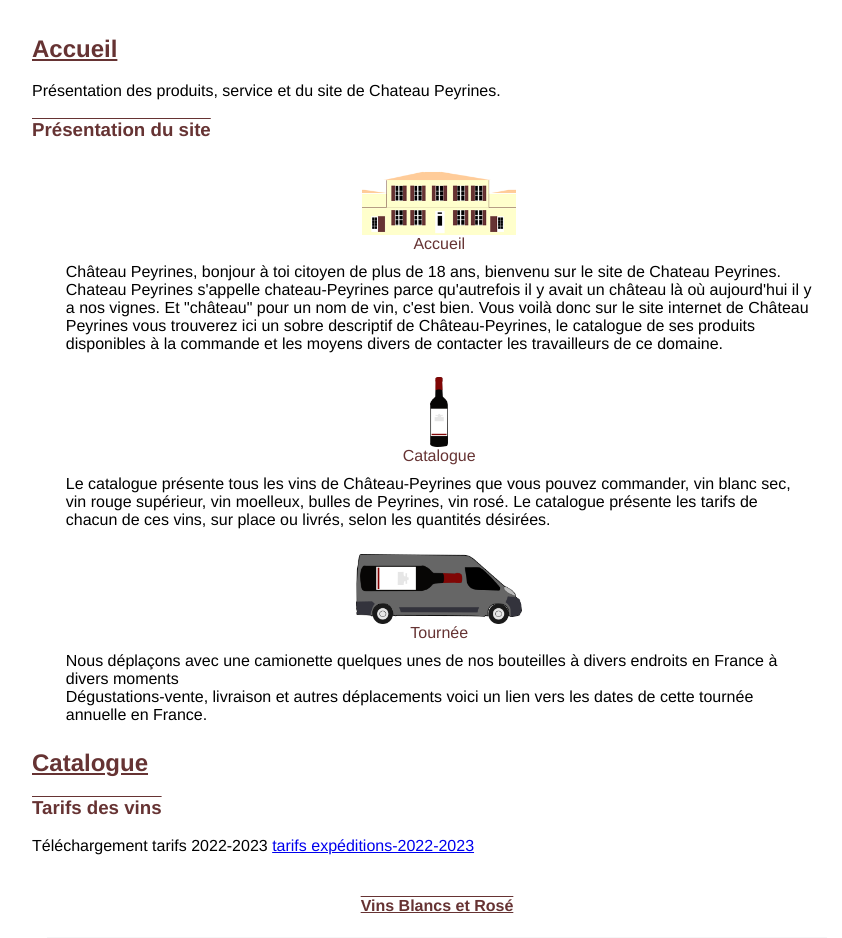
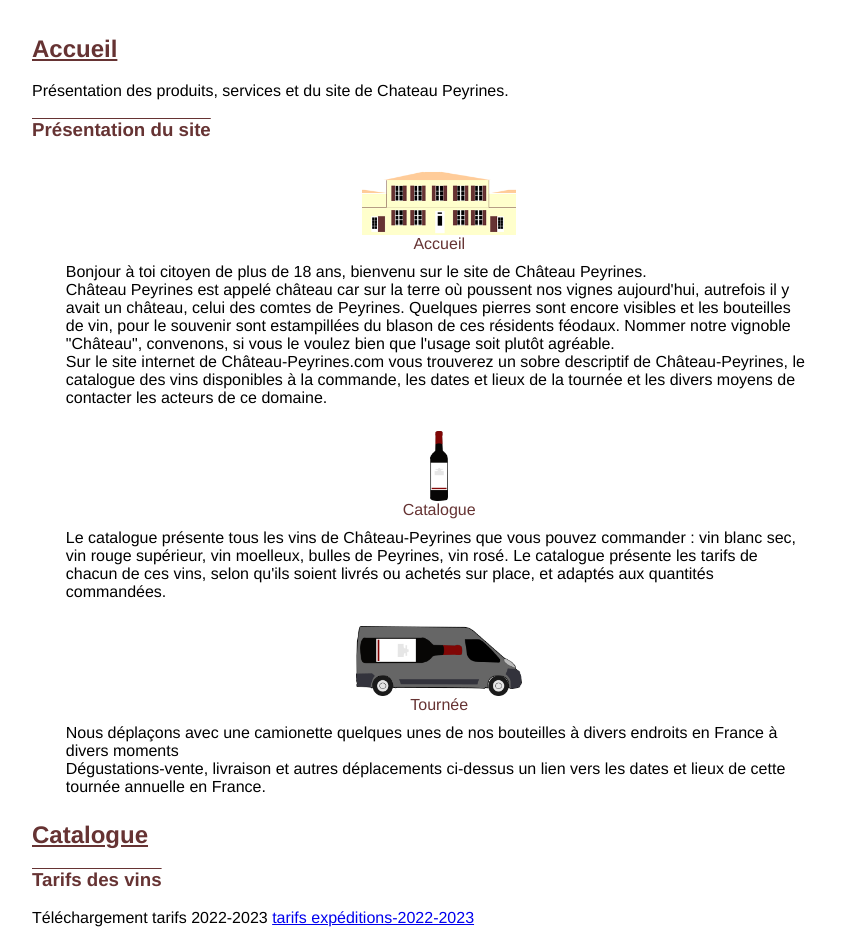
Before and after one commit to wawatusee/chateau-peyrines_json, a PHP site: page /public/index.php in a window 1280 px wide. Shown: the part 241-1179 px from the top of the page, without its empty margins (208-1050 px from the left). Run offline with PHP 8.4, Linux system fonts and the light colour scheme.

Commit message:
textes accueil, index.php

```diff
--- a/public/index.php
+++ b/public/index.php
@@ -24,21 +24,21 @@
     <main>
         <section id="accueil">
             <h2>Accueil</h2>
-            <p>Présentation des produits, service et du site de Chateau Peyrines.</p>
+            <p>Présentation des produits, services et du site de Chateau Peyrines.</p>
             <section>
                 <h3>Présentation du site</h3>
                 <div class="presentation">
-                    <a href="#accueil" class="lien"><img class="picto-lien" src="/public/img/picto-accueil.png" alt="dessin du chateau">Accueil</a><span>Château Peyrines, bonjour à toi citoyen de plus de 18 ans, bienvenu sur le site de Chateau Peyrines.<br> Chateau Peyrines s'appelle chateau-Peyrines parce qu'autrefois il y avait un château là où aujourd'hui il y a nos vignes.
-Et "château" pour un nom de vin, c'est bien. Vous voilà donc sur le site internet de Château Peyrines vous trouverez ici un sobre descriptif de Château-Peyrines,  le catalogue de ses produits disponibles à la commande et les moyens divers de contacter les travailleurs de ce domaine.
-</span>
+                    <a href="#accueil" class="lien"><img class="picto-lien" src="/public/img/picto-accueil.png" alt="dessin du chateau">Accueil</a><span>Bonjour à toi citoyen de plus de 18 ans, bienvenu sur le site de Château Peyrines.<br> Château Peyrines est appelé château car sur la terre où poussent nos vignes aujourd'hui, autrefois il y avait un château, celui des comtes de Peyrines. Quelques pierres sont encore visibles et les bouteilles de vin, pour le souvenir sont estampillées du blason de ces résidents féodaux. Nommer notre vignoble "Château", convenons, si vous le voulez bien que l'usage soit plutôt agréable.<br>
+                Sur le site internet de Château-Peyrines.com vous trouverez un sobre descriptif de Château-Peyrines,  le catalogue des vins disponibles à la commande, les dates et lieux de la tournée et les divers moyens de contacter les acteurs de ce domaine.
+                </span>
                 </div>
                 <div class="presentation">
-                    <a href="#catalogue" class="lien"><img class="picto-lien" src="/public/img/picto-bouteille.png" alt="dessin de bouteille de vin">Catalogue</a><span>Le catalogue présente tous les vins de Château-Peyrines que vous pouvez commander, vin blanc sec, vin rouge supérieur, vin moelleux, bulles de Peyrines, vin rosé.
-Le catalogue présente les tarifs de chacun de ces vins, sur place ou livrés, selon les quantités désirées.</span>
+                    <a href="#catalogue" class="lien"><img class="picto-lien" src="/public/img/picto-bouteille.png" alt="dessin de bouteille de vin">Catalogue</a><span>Le catalogue présente tous les vins de Château-Peyrines que vous pouvez commander : vin blanc sec, vin rouge supérieur, vin moelleux, bulles de Peyrines, vin rosé.
+                    Le catalogue présente les tarifs de chacun de ces vins, selon qu'ils soient livrés ou achetés sur place, et adaptés aux quantités commandées.</span>
                 </div>
                 <div class="presentation">
                     <a href="#tournee" class="lien"><img class="picto-lien" src="/public/img/picto-tourne.png" alt="dessin de camionette">Tournée</a><span>Nous déplaçons avec une camionette quelques unes de nos bouteilles à divers endroits en France à divers moments <br>
-                    Dégustations-vente, livraison et autres déplacements voici un lien vers les dates de cette tournée annuelle en France.</span>
+                    Dégustations-vente, livraison et autres déplacements ci-dessus un lien vers les dates et lieux de cette tournée annuelle en France.</span>
                 </div>
             </section>
         </section>
--- a/public/js/tour.js
+++ b/public/js/tour.js
@@ -13,7 +13,7 @@ L.tileLayer('https://tile.openstreetmap.org/{z}/{x}/{y}.png', {
 }).addTo(map);
 let popup = L.popup()
     .setLatLng([44.648166, -0.228111])
-    .setContent("<a href='https://www.openstreetmap.org/#map=15/44.6473/-0.2346&layers=N'>Chateau Peyrines</a><BR> Maison mère")
+    .setContent("<a href='https://www.openstreetmap.org/#map=15/44.64754554177824/-0.22927532698567718&layers=N'>Chateau Peyrines</a><BR> Maison mère")
     .openOn(map);
     let lieux=a_tour.events;
     for (index in lieux){
```
